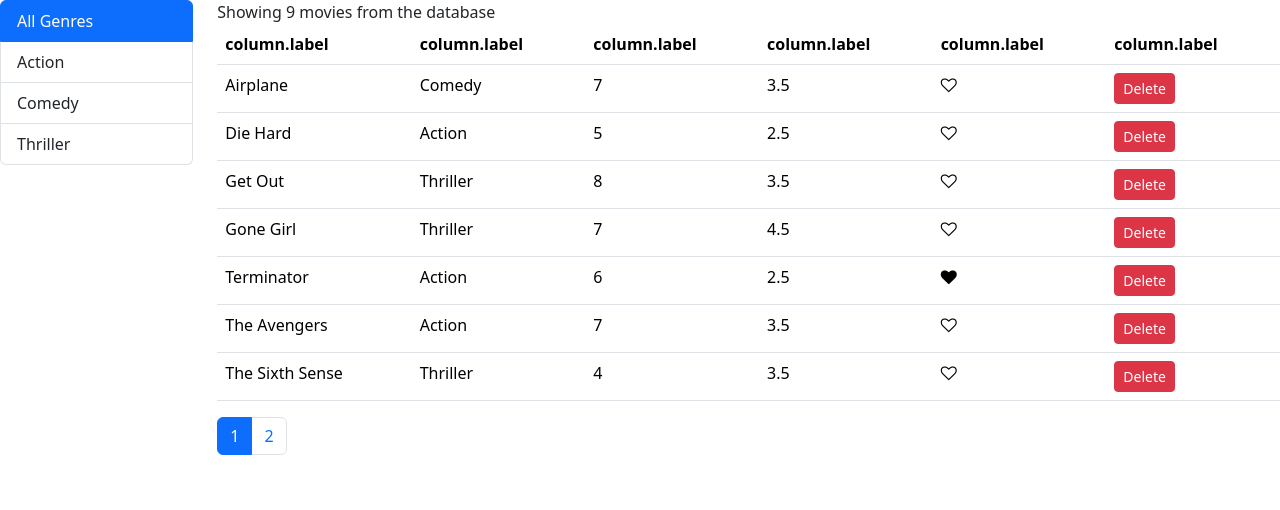
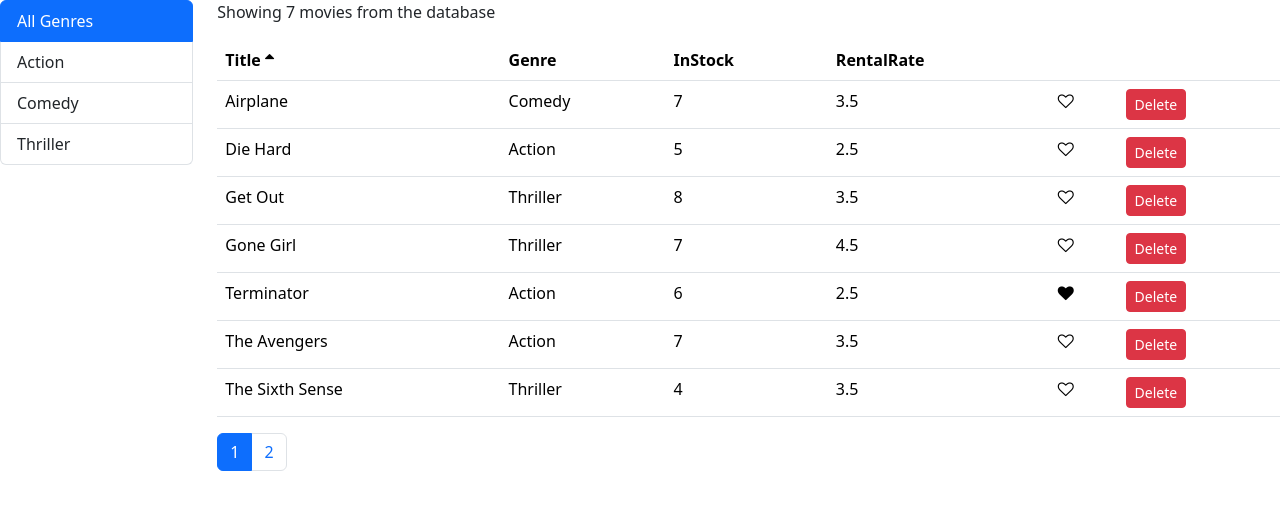
Before and after one commit to skaviray/movie-booking-system, a React (Create React App) app: page / in a window 1280 px wide. Shown: the top 510 px of the page. Built offline with nearby package versions, Linux system fonts and the light colour scheme.

Commit message:
refactored code

```diff
--- a/src/index.css
+++ b/src/index.css
@@ -11,3 +11,7 @@ code {
   font-family: source-code-pro, Menlo, Monaco, Consolas, 'Courier New',
     monospace;
 }
+
+.clickable {
+  cursor: pointer;
+}
--- a/src/movies/common/pagination.jsx
+++ b/src/movies/common/pagination.jsx
@@ -4,7 +4,7 @@ import _ from 'lodash'
 // import { propTypes } from 'react-bootstrap/esm/Image'
 const Pagination = (props) => {
     const { itemsCount, pageSize,onPageChange, currentPage } = props
-    console.log(currentPage)
+    // console.log(currentPage)
     const pageCount = Math.ceil(itemsCount / pageSize)
     const pages = _.range(1, pageCount + 1)
     if (pageCount === 1) return null
--- /dev/null
+++ b/src/movies/common/table.jsx
@@ -0,0 +1,23 @@
+import React from 'react'
+import TableBody from './tableBody';
+import TableHeader from './tableHeader';
+
+const Table = (props) => {
+    const {data, columns, sortColumn, onSort, onDelete} = props
+    return (
+        <table className="table">
+            <TableHeader
+            columns={columns}
+            sortColumn={sortColumn}
+            onSort={onSort}
+            />
+            <TableBody
+            data={data}
+            columns={columns}
+            onDelete={onDelete}
+            />
+        </table>
+    );
+}
+
+export default Table;
--- /dev/null
+++ b/src/movies/common/tableBody.jsx
@@ -0,0 +1,26 @@
+import React, { Component } from 'react'
+import _ from 'lodash'
+
+// Data
+// columns
+
+
+class TableBody extends Component {
+    renderCell = (item, column) => {
+        if (column.content) return column.content(item)
+
+        return  _.get(item, column.path)
+
+    }
+    render() {
+        const {data,columns} = this.props
+        // elements = columns.map(column => <td>movies[</td>)
+        return (
+            <tbody>
+                {data.map(item => <tr key={item._id}>{columns.map(column =><td key={ item._id + (column.path || column.key)}>{this.renderCell(item,column)}</td>)}</tr>)}
+            </tbody>
+        );
+    }
+}
+
+export default TableBody;
--- a/src/movies/common/tableHeader.jsx
+++ b/src/movies/common/tableHeader.jsx
@@ -2,6 +2,13 @@ import React, { Component } from 'react'
 
 
 class  TableHeader extends Component {
+    renderSortIcon = (column) => {
+        const sortColumn = {...this.props.sortColumn}
+        if (sortColumn.path !== column.path) return null
+        if (sortColumn.order === 'asc') return <i className="fa fa-sort-asc"></i>
+        return <i className="fa fa-sort-desc"></i>
+
+    }
     raiseOnSort = path => {
         const sortColumn = {...this.props.sortColumn}
         if (sortColumn.path === path) {
@@ -16,8 +23,13 @@ class  TableHeader extends Component {
         const {columns} = this.props
         return (
             <thead>
-                <tr>
-                    { columns.map(column => <th key={column.path || column.key} onClick={() => this.raiseOnSort(column.path)} style={{cursor: "pointer"}}>column.label</th>)}
+                <tr className='clickable'>
+                    { columns.map(column =>
+                    <th
+                    key={column.path || column.key}
+                    onClick={() => this.raiseOnSort(column.path)}>
+                    {column.label} {this.renderSortIcon(column)}
+                    </th>)}
                 </tr>
             </thead>
         );
--- a/src/movies/movies.jsx
+++ b/src/movies/movies.jsx
@@ -2,6 +2,8 @@ import React,{Component} from 'react'
 
 import Like from './common/like'
 import TableHeader from './common/tableHeader'
+import TableBody from './common/tableBody'
+import Table from './common/table'
 
 class MoviesTable extends Component {
 
@@ -12,40 +14,18 @@ class MoviesTable extends Component {
             {path: "genre.name", label: "Genre"},
             {path: "numberInStock", label: "InStock"},
             {path: "dailyRentalRate", label: "RentalRate"},
-            {key: "like"},
-            {key: "action"}
+            {key: "like", content: movie => <Like liked={movie.liked} onClick={() => onLike(movie)}/>},
+            {key: "action", content: movie => <button onClick={() => onDelete(movie)  } className="btn btn-danger btn-sm">Delete</button>}
 
         ]
         return (
-            <table className="table">
-                <TableHeader
-                columns={columns}
-                sortColumn={sortColumn}
-                onSort={onSort}
-                />
-                {/* <thead>
-                    <tr>
-                    <th onClick={() => this.raiseOnSort('title')} style={{cursor: "pointer"}}>Title</th>
-                    <th onClick={() => this.raiseOnSort('genre.name')} style={{cursor: "pointer"}}>Genre</th>
-                    <th onClick={() => this.raiseOnSort('numberInStock')} style={{cursor: "pointer"}}>InStock</th>
-                    <th onClick={() => this.raiseOnSort('dailyRentalRate')} style={{cursor: "pointer"}}>RentalRate</th>
-                    <th></th>
-                    </tr>
-                </thead> */}
-                <tbody>
-                    { movies.map( movie => (
-                        <tr key={movie._id}>
-                            {/* <th scope="row">{movie._id}</th> */}
-                            <td>{movie.title}</td>
-                            <td>{movie.genre.name}</td>
-                            <td>{movie.numberInStock}</td>
-                            <td>{movie.dailyRentalRate}</td>
-                            <td><Like liked={movie.liked} onClick={() => onLike(movie)}/></td>
-                            <td><button onClick={() => onDelete(movie)  } className="btn btn-danger btn-sm">Delete</button></td>
-                        </tr>))}
-
-                </tbody>
-            </table>
+            <Table
+            data={movies}
+            columns={columns}
+            sortColumn={sortColumn}
+            onSort={onSort}
+            onDelete={onDelete}
+            />
         );
     }
 }
--- a/src/movies/moviesDashboard.jsx
+++ b/src/movies/moviesDashboard.jsx
@@ -54,14 +54,24 @@ class MoviesDashboard extends Component {
         // console.log(genre)
     }
     handleOnSort = (sortColumn) => {
+        console.log(sortColumn)
         this.setState({sortColumn: sortColumn})
+    }
+    getPagedData = () => {
+        const { movies: allMovies, pageSize, currentPage, selectedGenre,sortColumn } = this.state
+        const filtered = selectedGenre && selectedGenre._id ? allMovies.filter((movie) => movie.genre._id === selectedGenre._id) : allMovies
+        const sorted = _.orderBy(filtered, [sortColumn.path], [sortColumn.order])
+        const movies = paginate(sorted,currentPage,pageSize)
+        return {totalCount: filtered.length, data: movies}
+
     }
     render() {
         const {length: count} = this.state.movies
         const { movies: allMovies, pageSize, currentPage, selectedGenre,sortColumn } = this.state
-        const filtered = selectedGenre && selectedGenre._id ? allMovies.filter((movie) => movie.genre._id === selectedGenre._id) : allMovies
-        const sorted = _.orderBy(filtered, [sortColumn.path], [sortColumn.order])
-        const movies = paginate(sorted,currentPage,pageSize)
+        // const filtered = selectedGenre && selectedGenre._id ? allMovies.filter((movie) => movie.genre._id === selectedGenre._id) : allMovies
+        // const sorted = _.orderBy(filtered, [sortColumn.path], [sortColumn.order])
+        // const movies = paginate(sorted,currentPage,pageSize)
+        const {totalCount,data} = this.getPagedData()
         return (
             <div className='row'>
                 <div className="col-2">
@@ -71,16 +81,16 @@ class MoviesDashboard extends Component {
                     onSelectGenre={this.handleGenreSelect}></ListGroup>
                 </div>
                 <div className="col">
-                    <p1>Showing {count} movies from the database</p1>
+                    <p>Showing {data.length} movies from the database</p>
                     <MoviesTable
-                    movies={movies}
-                    sortColumn={this.sortColumn}
+                    movies={data}
+                    sortColumn={sortColumn}
                     onLike={this.handleLike}
                     onDelete={this.handleDelete}
                     onSort={this.handleOnSort}
                     ></MoviesTable>
                     <Pagination
-                    itemsCount={filtered.length}
+                    itemsCount={totalCount}
                     pageSize={pageSize}
                     onPageChange={this.handlePageChange}
                     currentPage={currentPage}
```
